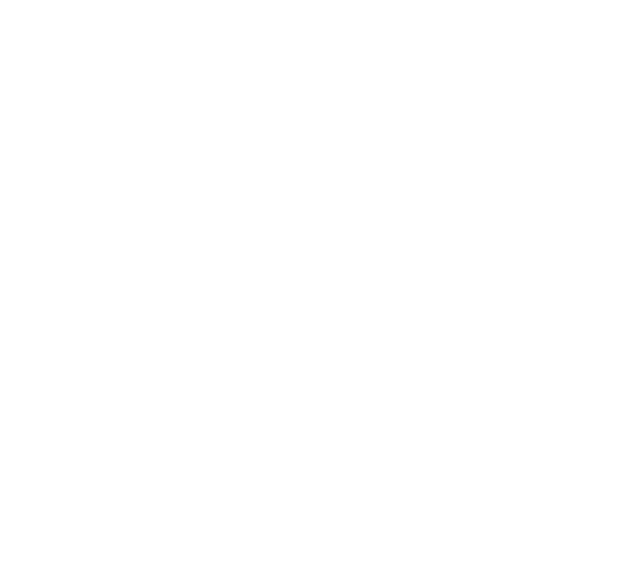
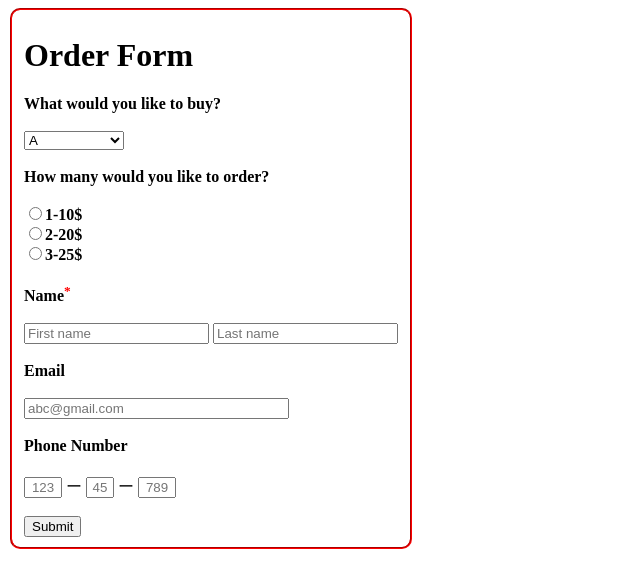
Before and after one commit to NamThang2512/Demo-html, a plain HTML site: page Form.html in a window 1280 px wide. Shown: the whole page, without its empty margins (0-640 px from the left). Drawn offline with Linux system fonts and the light colour scheme.

Commit message:
Add form

```diff
--- a/Form.html
+++ b/Form.html
@@ -7,6 +7,40 @@
     <title>Document</title>
 </head>
 <body>
+    <a id="Form"></a><form action="/FormThanks.html" method="post">
+        <fieldset style="border-color: red; border-radius: 10px; width: fit-content;">
+            <h1>Order Form</h1>
+            <label for="WhatToBuy"; style="font-weight:bold;">What would you like to buy?</label><br><br>
+            <select style="width:100px;">
+                <option>A</option>
+                <option>B</option>
+                <option>C</option>
+                <option>D</option>
+            </select><br><br>
 
+            <label for="HowMany"; style="font-weight:bold;">How many would you like to order?</label><br><br>
+            <input type="radio" name="Money" value="1-10$"><b>1-10$</b><br>
+            <input type="radio" name="Money" value="2-20$"><b>2-20$</b><br>
+            <input type="radio" name="Money" value="3-25$"><b>3-25$</b><br><br>
+
+            <label for="Name"; style="font-weight:bold;"; title="This is a required field">
+                Name<sup style="color:red;">*</sup>
+            </label><br><br>
+            <input type="text" id="fname" name="FirstName" placeholder="First name" required>
+            <input type="text" id="lname" name="LastName" placeholder="Last name" required><br><br>
+
+            <label for="email"; style="font-weight:bold;">Email</label><br><br>
+            <input type="email" id="email" name="email" placeholder="abc@gmail.com" size="30" required><br><br>
+
+            <label for="PhoneNumber"; style="font-weight:bold;">Phone Number</label><br><br>
+            <input type="tel" id="phone" name="phone" placeholder="123" pattern="[0-9]{3}" style="width:30px; text-align: center;">
+            <span>ー</span>
+            <input type="tel" id="phone" name="phone" placeholder="45" pattern="[0-9]{2}" style="width:20px; text-align: center;">
+            <span>ー</span>
+            <input type="tel" id="phone" name="phone" placeholder="789" pattern="[0-9]{3}" style="width:30px; text-align: center;"><br><br>
+
+            <input type="submit" value="Submit">
+        </fieldset>
+    </form>
 </body>
 </html>
```
Also changed, not shown: FormThanks.html (added, +15 -0 lines).
